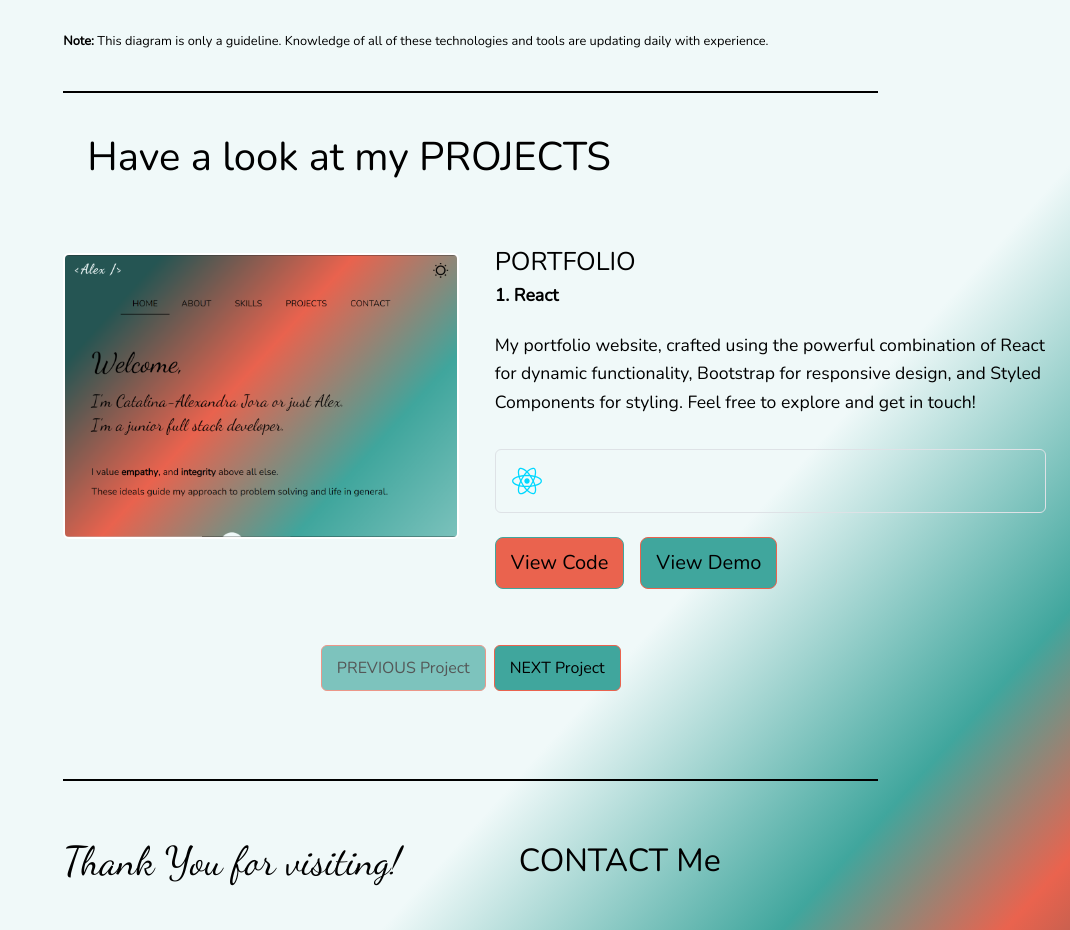
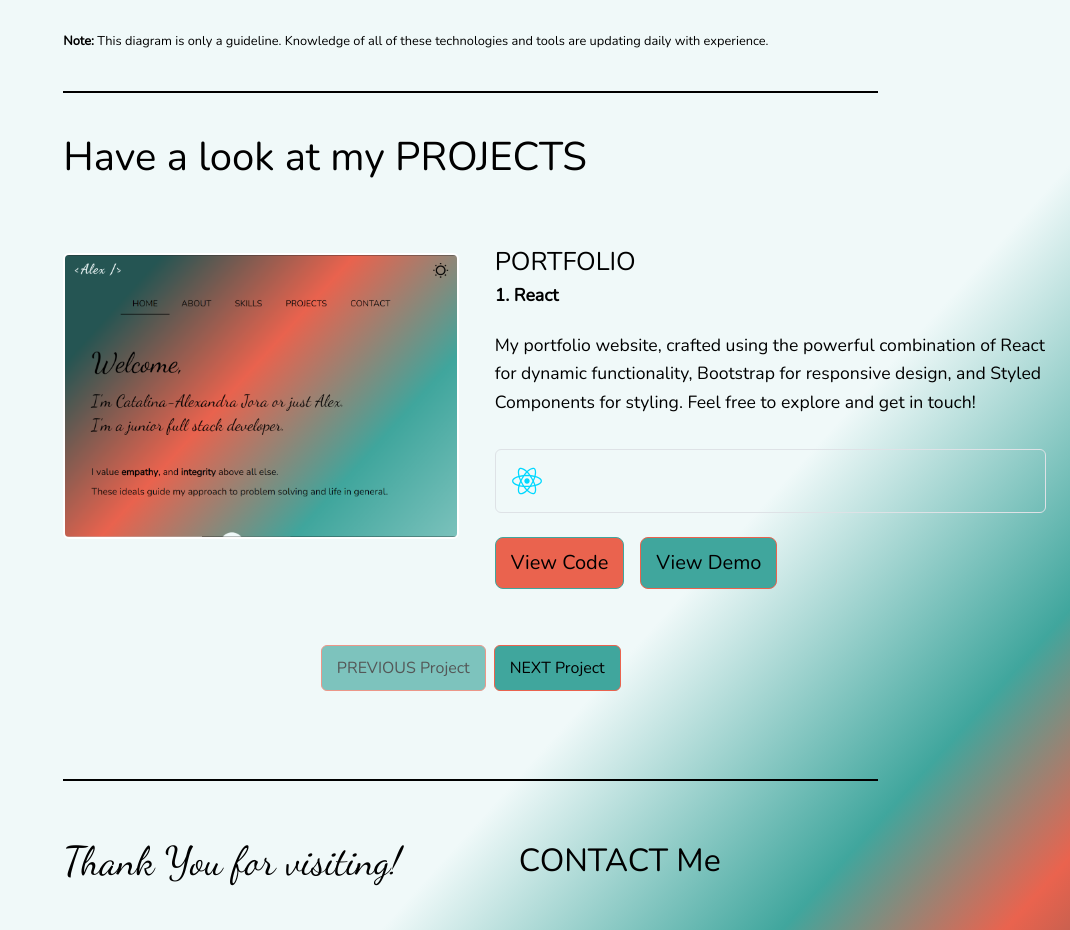
Before and after one commit to AlexJora/portfolio, a React (Vite) app: page / in a window 1280 px wide. Shown: the part 2180-3110 px from the top of the page, without its empty margins (210-1280 px from the left). Built offline with nearby package versions, Linux system fonts and the light colour scheme; some icons are missing.

Commit message:
title align

```diff
--- a/src/pages/Projects.jsx
+++ b/src/pages/Projects.jsx
@@ -89,7 +89,9 @@ const Projects = () => {
   return (
     <>
       <Container id="projects" fluid className="pt-4 ps-lg-5">
-        <h6 className="display-6 pb-3 ps-md-4">Have a look at my PROJECTS</h6>
+        <h6 className="display-6 pb-3 text-sm-center text-lg-start ">
+          Have a look at my PROJECTS
+        </h6>
         {currentProjects.map((project, index) => (
           <div key={index}>
             <Row className="project-container pt-5">
```
